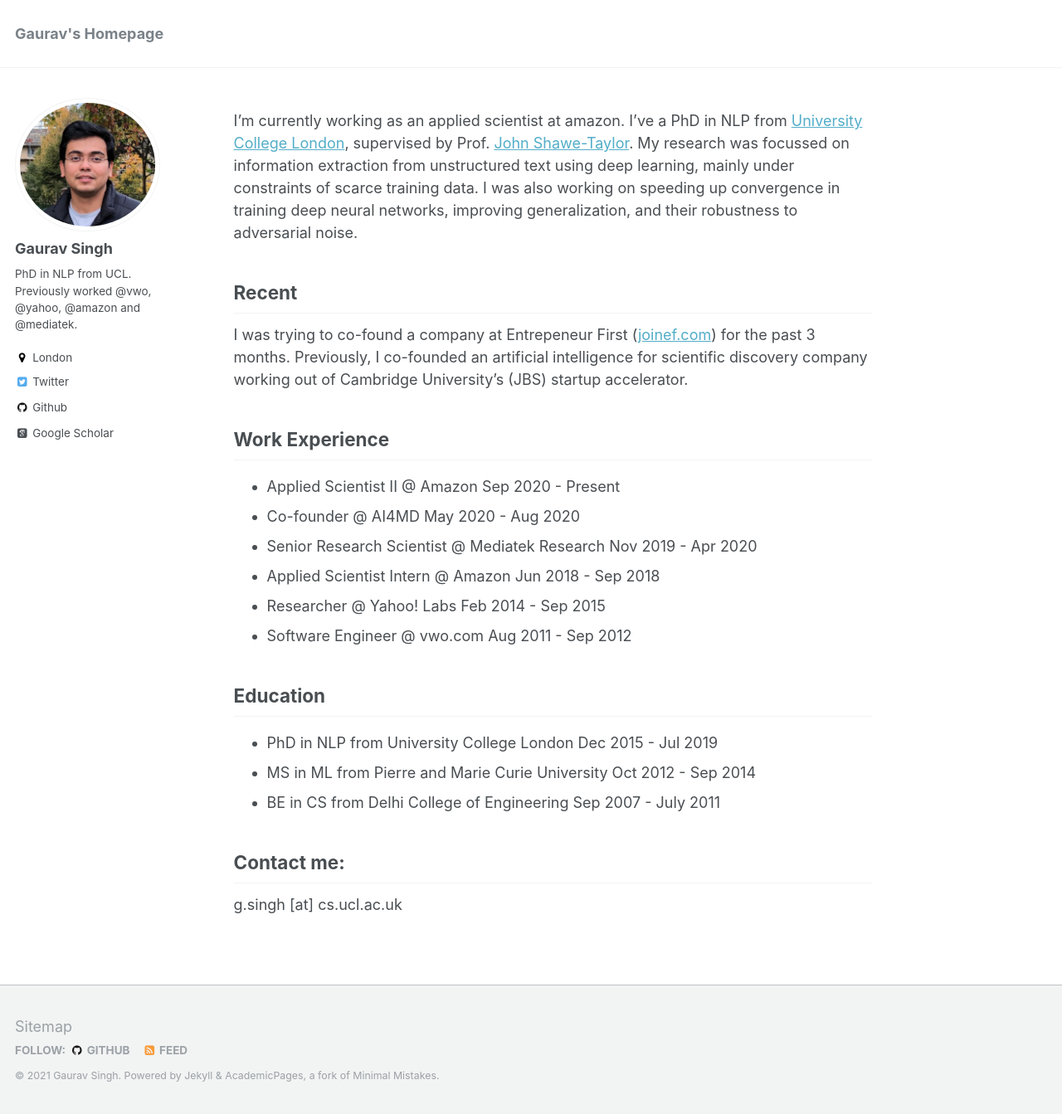
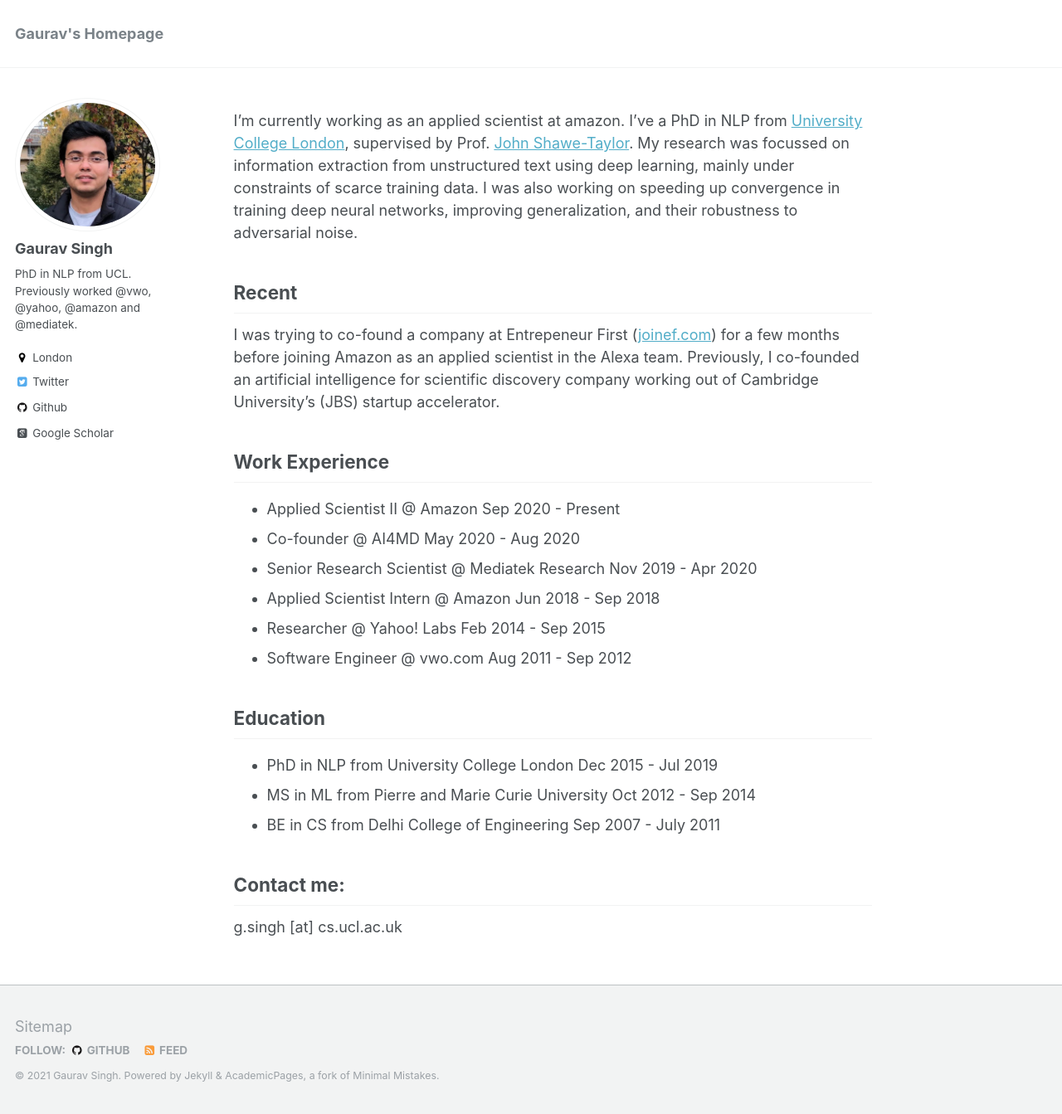
Before and after one commit to gauravsc/gauravsc.github.io, a Jekyll site: the page built from _pages/about.md, in a window 1280 px wide and 1343 px high. Shown: the whole window at 83% size. Built offline with Jekyll 4.4.1, drawn with Linux system fonts in a browser that asks for light colours; some web fonts are replaced.

Commit message:
Update about.md

```diff
--- a/_pages/about.md
+++ b/_pages/about.md
@@ -12,7 +12,7 @@
 
 Recent
 ------
-I was trying to co-found a company at Entrepeneur First (<a href="https://www.joinef.com">joinef.com</a>) for the past 3 months. Previously, I co-founded an artificial intelligence for scientific discovery company working out of Cambridge University's (JBS) startup accelerator.
+I was trying to co-found a company at Entrepeneur First (<a href="https://www.joinef.com">joinef.com</a>) for a few months before joining Amazon as an applied scientist in the Alexa team. Previously, I co-founded an artificial intelligence for scientific discovery company working out of Cambridge University's (JBS) startup accelerator.
 
 Work Experience
 ------
```
